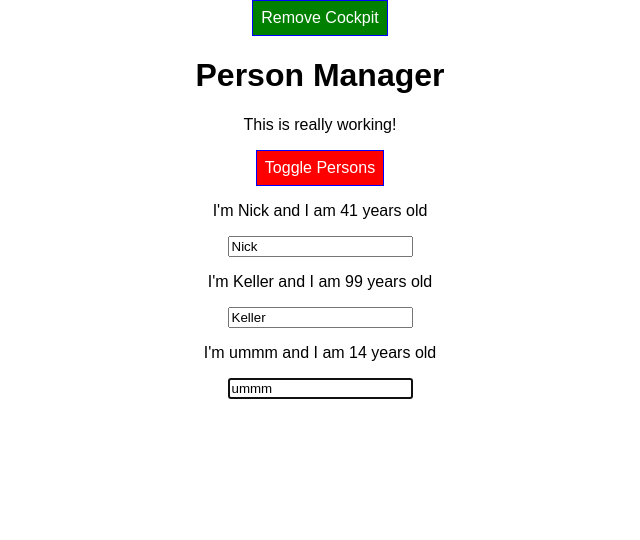
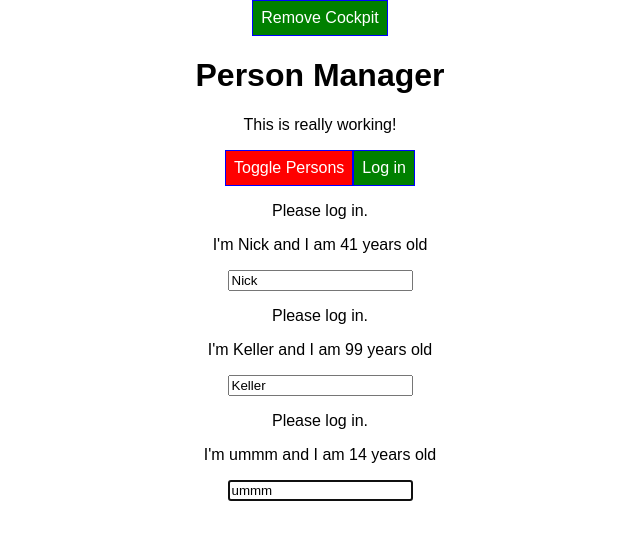
Before and after one commit to nickassembly/ReactGuide, a React app: page / in a window 1280 px wide. Shown: the top 540 px of the page, without its empty margins (320-960 px from the left). Built offline with nearby package versions, Linux system fonts and the light colour scheme.

Commit message:
added use context

```diff
--- a/src/components/Cockpit/Cockpit.js
+++ b/src/components/Cockpit/Cockpit.js
@@ -1,9 +1,12 @@
-import React, {useEffect, useRef} from 'react';
+import React, {useEffect, useRef, useContext} from 'react';
 
 import classes from './Cockpit.css';
+import AuthContext from '../../context/auth-context';
+import authContext from '../../context/auth-context';
 
 const cockpit = (props) => {
   const toggleButtonRef = useRef(null);
+  const authContext = useContext(AuthContext);
 
   useEffect(() => {
     console.log('[Cockpit.js] use effect');
@@ -13,6 +16,8 @@
     // }, 1000);
 
     toggleButtonRef.current.click();
+
+    console.log(authContext.authenticated);
 
     return () => {
       console.log('[Cockpit.js] cleanup work in useEffect');
@@ -51,6 +56,7 @@
       <button ref={toggleButtonRef} className={btnClass} onClick={props.clicked}>
         Toggle Persons
       </button>
+      <button onClick={authContext.login}>Log in</button>
     </div>
   );
 };
--- a/src/components/Persons/Person/Person.js
+++ b/src/components/Persons/Person/Person.js
@@ -4,6 +4,7 @@
 import classes from './Person.css';
 import WithClass from '../../../hoc/WithClass';
 import Auxillary from '../../../hoc/Auxillary';
+import AuthContext from '../../../context/auth-context';
 
 class Person extends Component {
   constructor(props) {
@@ -11,15 +12,20 @@
     this.inputElementRef = React.createRef();
   }
 
+  static contextType = AuthContext;
+
   componentDidMount() {
     // this.inputElement.focus();
     this.inputElementRef.current.focus();
+    console.log(this.context.authenticated);
   }
 
   render() {
     console.log('[Person.js] rendering...');
     return (
       <WithClass>
+        {this.context.authenticated ? <p>Authenticated!</p> : <p>Please log in.</p>}
+
         <p onClick={this.props.click}>
           I'm {this.props.name} and I am {this.props.age} years old
         </p>
--- a/src/containers/App.js
+++ b/src/containers/App.js
@@ -3,6 +3,7 @@
 import Persons from '../components/Persons/Persons';
 import Cockpit from '../components/Cockpit/Cockpit';
 import WithClass from '../hoc/WithClass';
+import AuthContext from '../context/auth-context';
 
 class App extends Component {
   constructor(props) {
@@ -20,6 +21,7 @@
     showPersons: false,
     showCockpit: true,
     changeCounter: 0,
+    authenticated: false,
   };
 
   static getDerivedStateFromProps(props, state) {
@@ -73,6 +75,10 @@
     this.setState({showPersons: !doesShow});
   };
 
+  loginHandler = () => {
+    this.setState({authenticated: true});
+  };
+
   render() {
     console.log('[App.js] render');
     let persons = null;
@@ -83,6 +89,7 @@
           persons={this.state.persons}
           clicked={this.deletePersonHandler}
           changed={this.nameChangedHandler}
+          isAuthenticated={this.state.authenticated}
         />
       );
     }
@@ -95,6 +102,8 @@
           }}>
           Remove Cockpit
         </button>
+        <AuthContext.Provider
+          value={{authenticated: this.state.authenticated, login: this.loginHandler}}>
           {this.state.showCockpit ? (
             <Cockpit
               title={this.props.appTitle}
@@ -104,6 +113,7 @@
             />
           ) : null}
           {persons}
+        </AuthContext.Provider>
       </WithClass>
     );
   }
--- /dev/null
+++ b/src/context/auth-context.js
@@ -0,0 +1,8 @@
+import React from 'react';
+
+const authContext = React.createContext({
+  authenticated: false,
+  login: () => {},
+});
+
+export default authContext;
```
Lines whose indentation alone changed are shown as unchanged.
